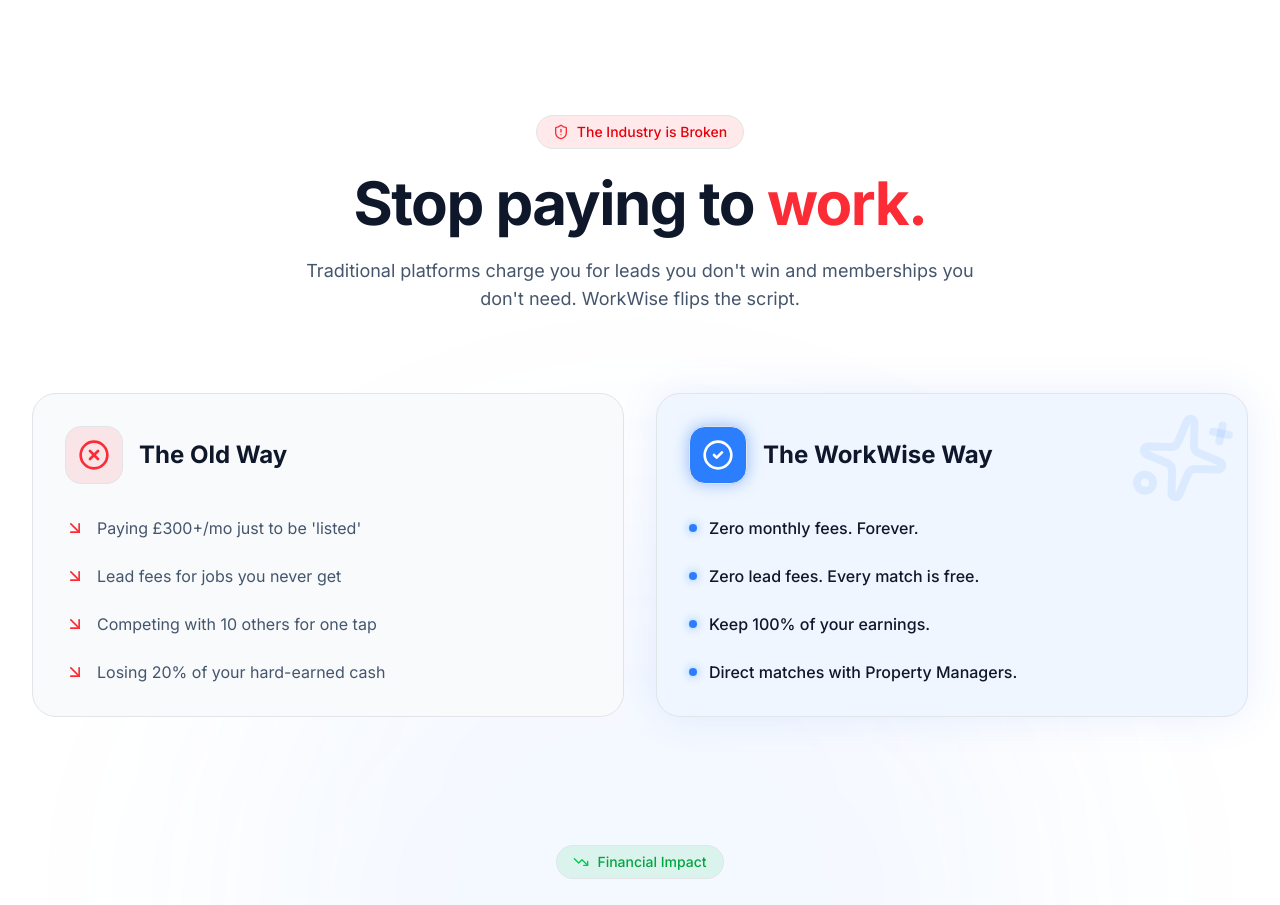
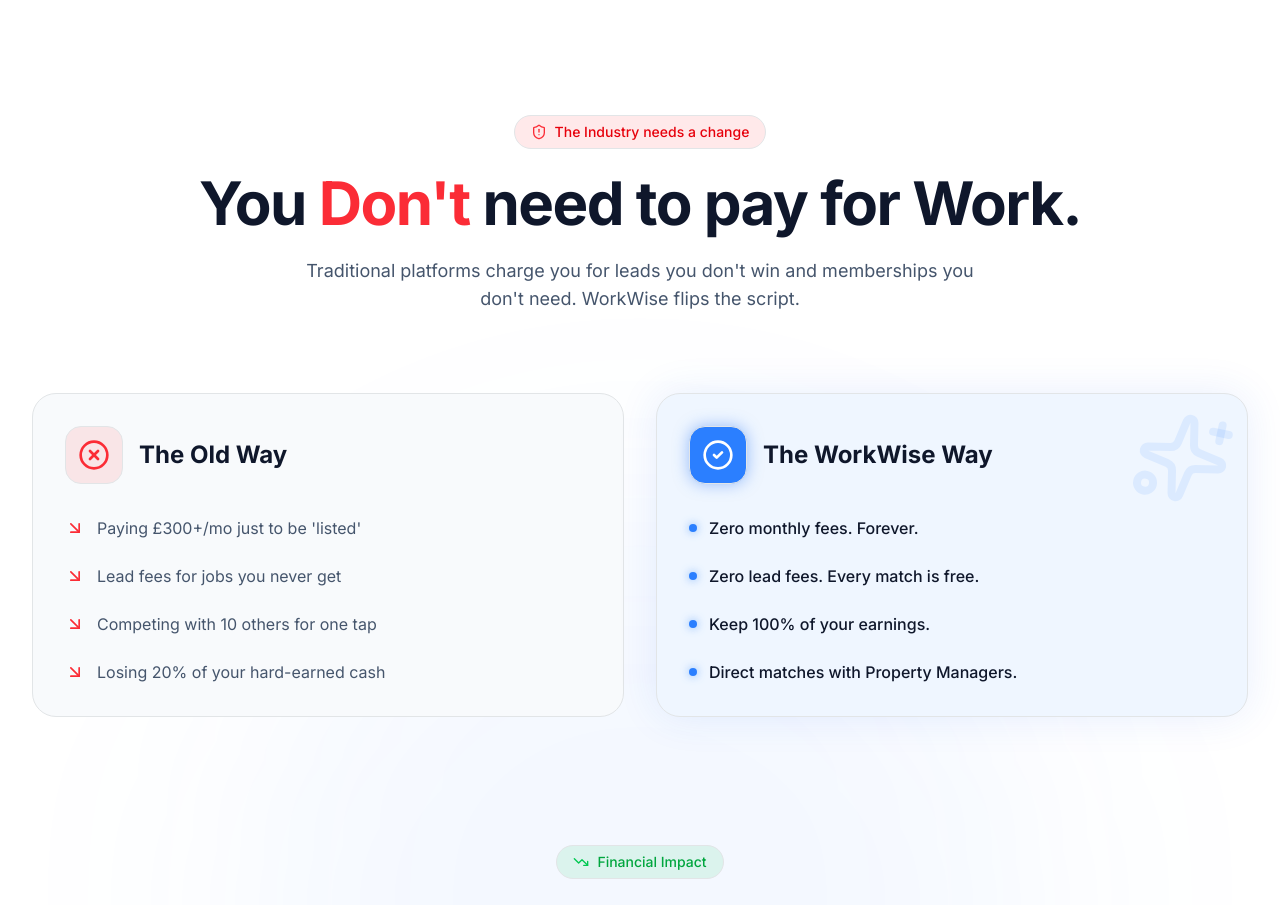
Before and after one commit to T2Bone2006/WorkWise, a Next.js app: page /workwise/workers in a window 1280 px wide. Shown: the part 900-1805 px from the top of the page. Built offline with nearby package versions, Linux system fonts and the light colour scheme.

Commit message:
Update page.tsx

```diff
--- a/src/app/workwise/workers/page.tsx
+++ b/src/app/workwise/workers/page.tsx
@@ -382,11 +382,11 @@
                             className="inline-flex items-center gap-2 rounded-full border border-red-500/20 bg-red-500/10 px-4 py-1.5 mb-6"
                         >
                             <ShieldAlert className="h-4 w-4 text-red-500" />
-                            <span className="text-sm font-medium text-red-600 dark:text-red-200">The Industry is Broken</span>
+                            <span className="text-sm font-medium text-red-600 dark:text-red-200">The Industry needs a change</span>
                         </motion.div>
 
                         <h2 className="text-4xl md:text-6xl font-bold tracking-tight text-slate-900 dark:text-white mb-6">
-                            Stop paying to <span className="text-red-500">work.</span>
+                            You <span className="text-red-500">Don't</span> need to pay for Work.
                         </h2>
                         <p className="text-lg text-slate-600 dark:text-slate-400 max-w-2xl mx-auto">
                             Traditional platforms charge you for leads you don&apos;t win and memberships you don&apos;t need.
```
